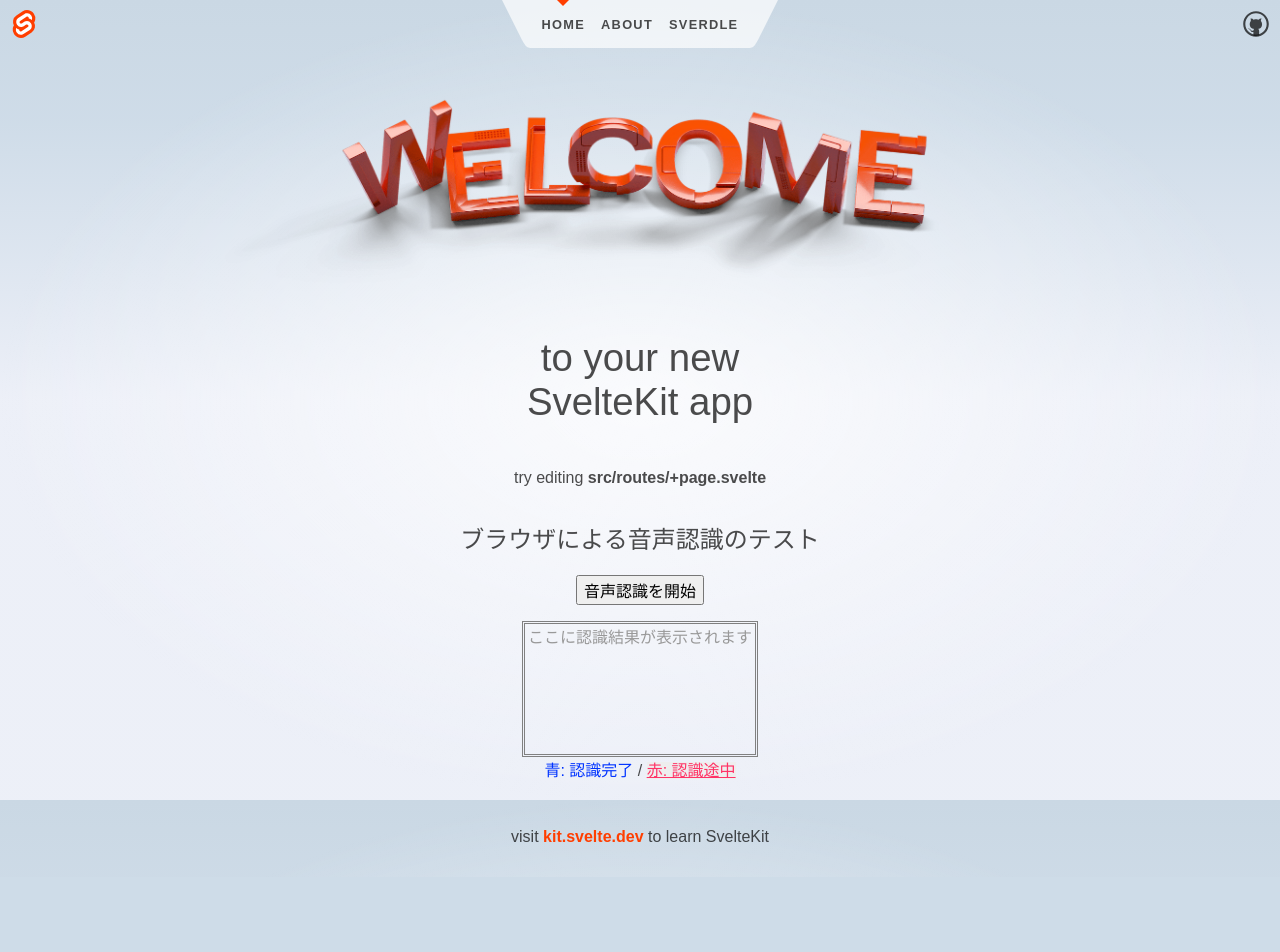
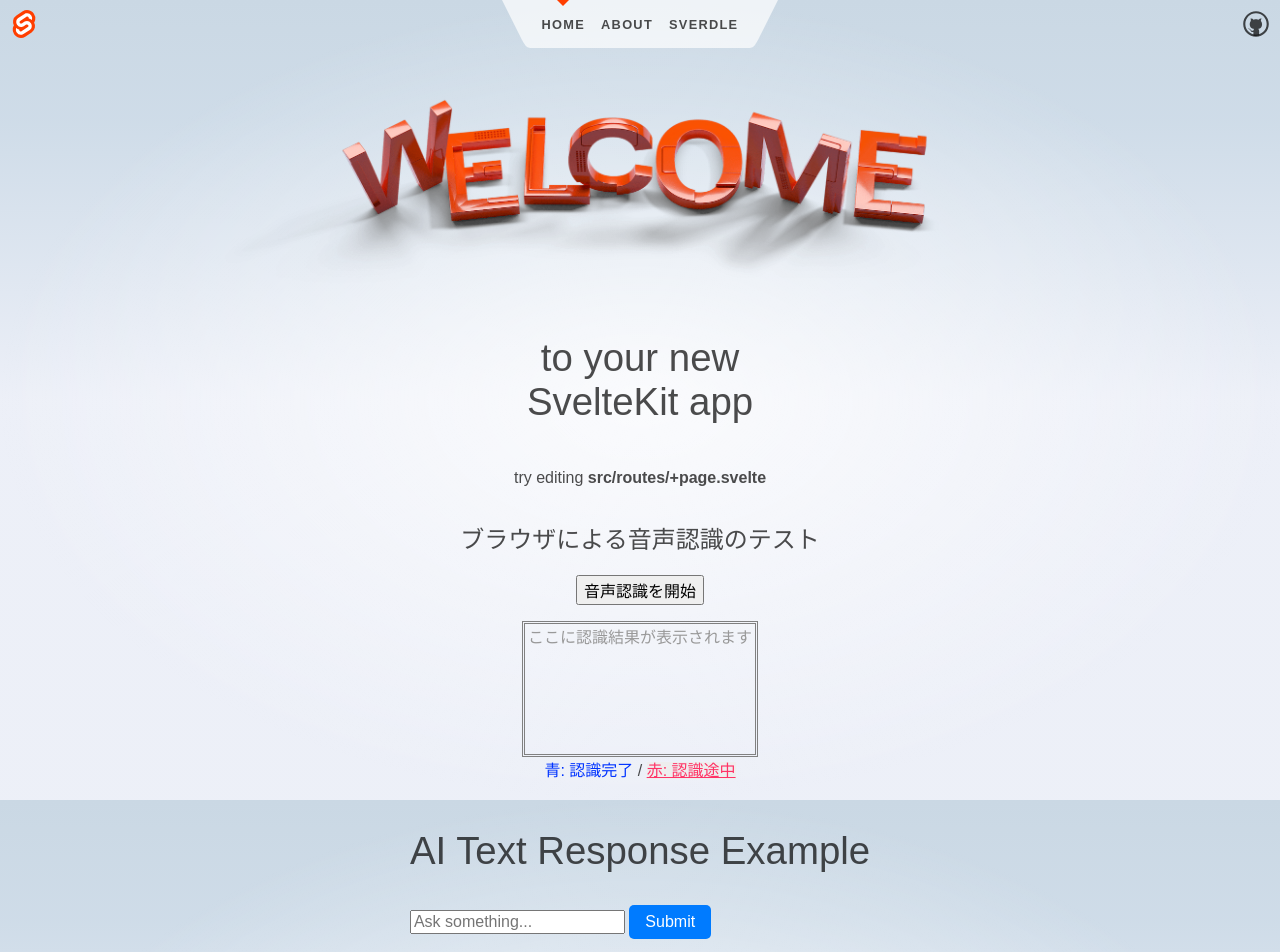
Before and after one commit to Hideyasu/shinsekai, a SvelteKit app: page / in a window 1280 px wide. Shown: the top 952 px of the page. Before the commit the page ends 877 px from the top, so only its background shows below. Built offline with nearby package versions, Linux system fonts and the light colour scheme.

Commit message:
OpenAIで応答

```diff
--- a/package.json
+++ b/package.json
@@ -29,5 +29,8 @@
 		"typescript": "^5.0.0",
 		"vite": "^5.0.3"
 	},
-	"type": "module"
+	"type": "module",
+	"dependencies": {
+		"openai": "^4.62.1"
+	}
 }
--- a/src/routes/+page.svelte
+++ b/src/routes/+page.svelte
@@ -1,8 +1,8 @@
 <script>
-	import Counter from './Counter.svelte';
 	import welcome from '$lib/images/svelte-welcome.webp';
 	import welcome_fallback from '$lib/images/svelte-welcome.png';
 	import Speech from './Speech.svelte';
+	import AI_interface from './AI_interface.svelte';
 </script>
 
 <svelte:head>
@@ -27,6 +27,7 @@
 	</h2>
 
 	<Speech />
+	<AI_interface />
 </section>
 
 <style>
--- /dev/null
+++ b/src/routes/AI_interface.svelte
@@ -0,0 +1,90 @@
+<script>
+    let inputText = '';      // ユーザーが入力したテキスト
+    let responseText = '';   // AIからの応答
+    let loading = false;     // ローディング状態
+    const apiKey = 'hogehoge';
+
+    // OpenAI APIにリクエストを送信する関数
+    async function getAIResponse() {
+        loading = true;  // ローディング状態を開始
+
+        try {
+            const res = await fetch('https://api.openai.com/v1/chat/completions', {
+                method: 'POST',
+                headers: {
+                    'Content-Type': 'application/json',
+                    'Authorization': `Bearer ${apiKey}`
+                },
+                body: JSON.stringify({
+                    model: "gpt-3.5-turbo",
+                    messages: [{"role": "user", "content": inputText}]
+                })
+            });
+
+            const data = await res.json();
+            responseText = data.choices[0].message.content;  // AIからの応答をセット
+        } catch (error) {
+            responseText = "Error occurred while fetching AI response.";
+            console.error(error);
+        } finally {
+            loading = false;  // ローディング状態を終了
+        }
+    }
+
+    // フォームの送信処理
+    function handleSubmit() {
+        if (inputText.trim() !== '') {
+            getAIResponse();  // AIの応答を取得する
+        }
+    }
+</script>
+
+<style>
+    .container {
+        padding: 1rem;
+        font-family: Arial, sans-serif;
+    }
+
+    .submit-button {
+        padding: 0.5rem 1rem;
+        background-color: #007bff;
+        color: white;
+        border: none;
+        border-radius: 5px;
+        cursor: pointer;
+    }
+
+    .loading {
+        color: #888;
+    }
+
+    .response-text {
+        margin-top: 1rem;
+        padding: 1rem;
+        background-color: #f0f0f0;
+        border-radius: 5px;
+    }
+</style>
+
+<div class="container">
+    <h1>AI Text Response Example</h1>
+
+    <!-- テキスト入力フィールド -->
+    <div>
+        <input type="text" bind:value={inputText} placeholder="Ask something..." />
+        <button class="submit-button" on:click={handleSubmit} disabled={loading}>Submit</button>
+    </div>
+
+    <!-- ローディング表示 -->
+    {#if loading}
+        <p class="loading">AI is thinking...</p>
+    {/if}
+
+    <!-- AIの応答を表示 -->
+    {#if responseText}
+        <div class="response-text">
+            <h3>AI Response:</h3>
+            <p>{responseText}</p>
+        </div>
+    {/if}
+</div>
```
Also changed, not shown: 1 other file (tests, documents, lock files or other folders).
